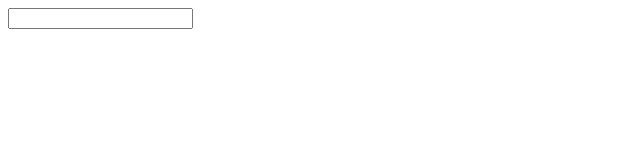
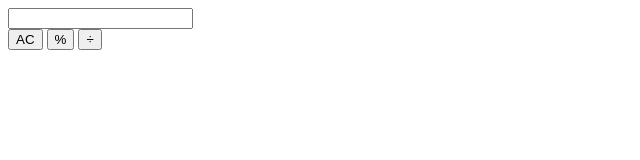
Before and after one commit to faqihrahman/kalkulator, a plain HTML site: page index.html in a window 1280 px wide. Shown: the whole page, without its empty margins (0-640 px from the left). Drawn offline with Linux system fonts and the light colour scheme.

Commit message:
add three button namely  AC, %, dan &divide

```diff
--- a/index.html
+++ b/index.html
@@ -10,7 +10,11 @@
     <div class="calculator">
         <input type="text" class= "calculator-screen">
         <div class="calculator-keys">
-
+            <div class="row">
+                <button class="all-clear">AC</button>
+                <button class="percentage">%</button>
+                <button class="operator">&divide;</button>
+            </div>
         </div>
 
     </div>
```
